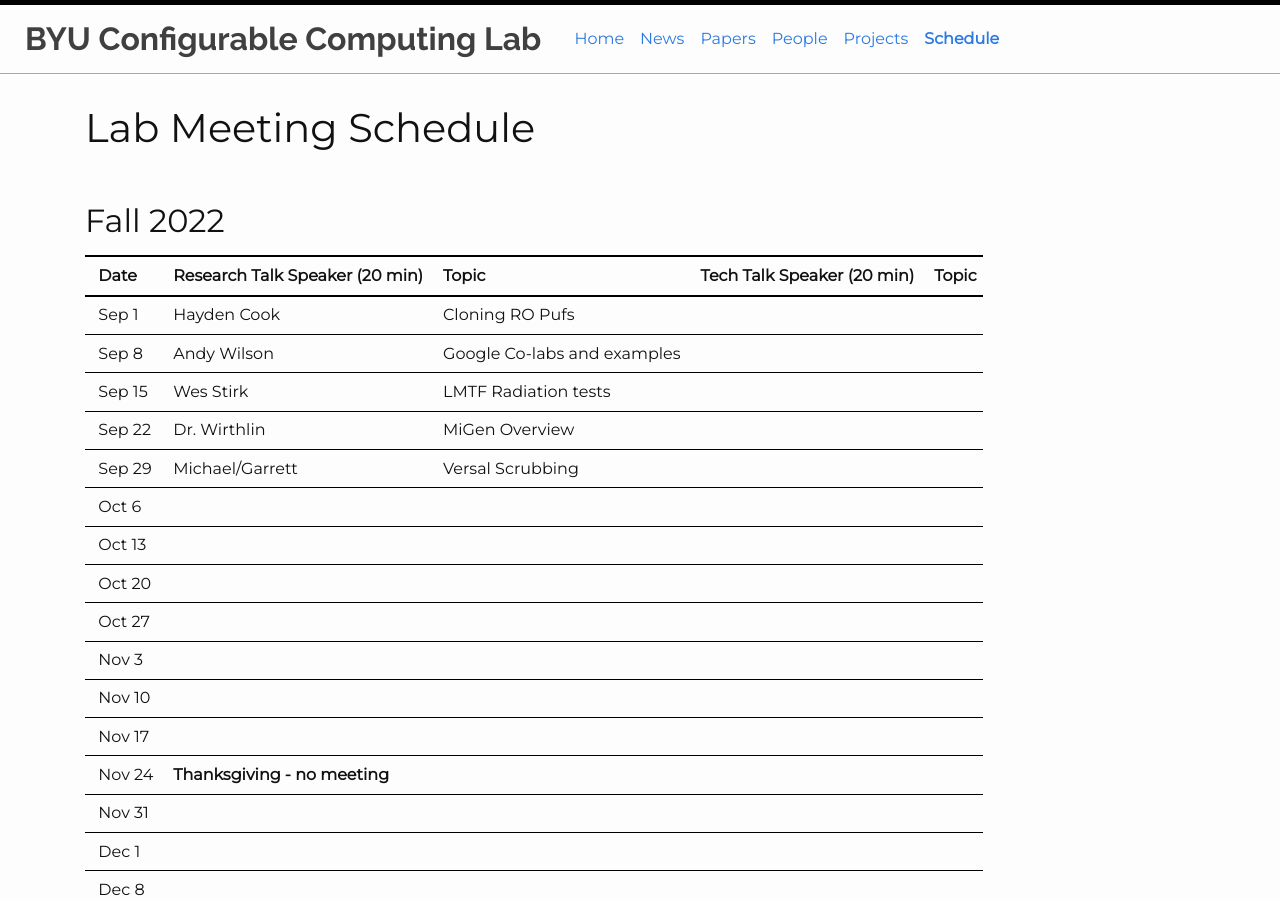
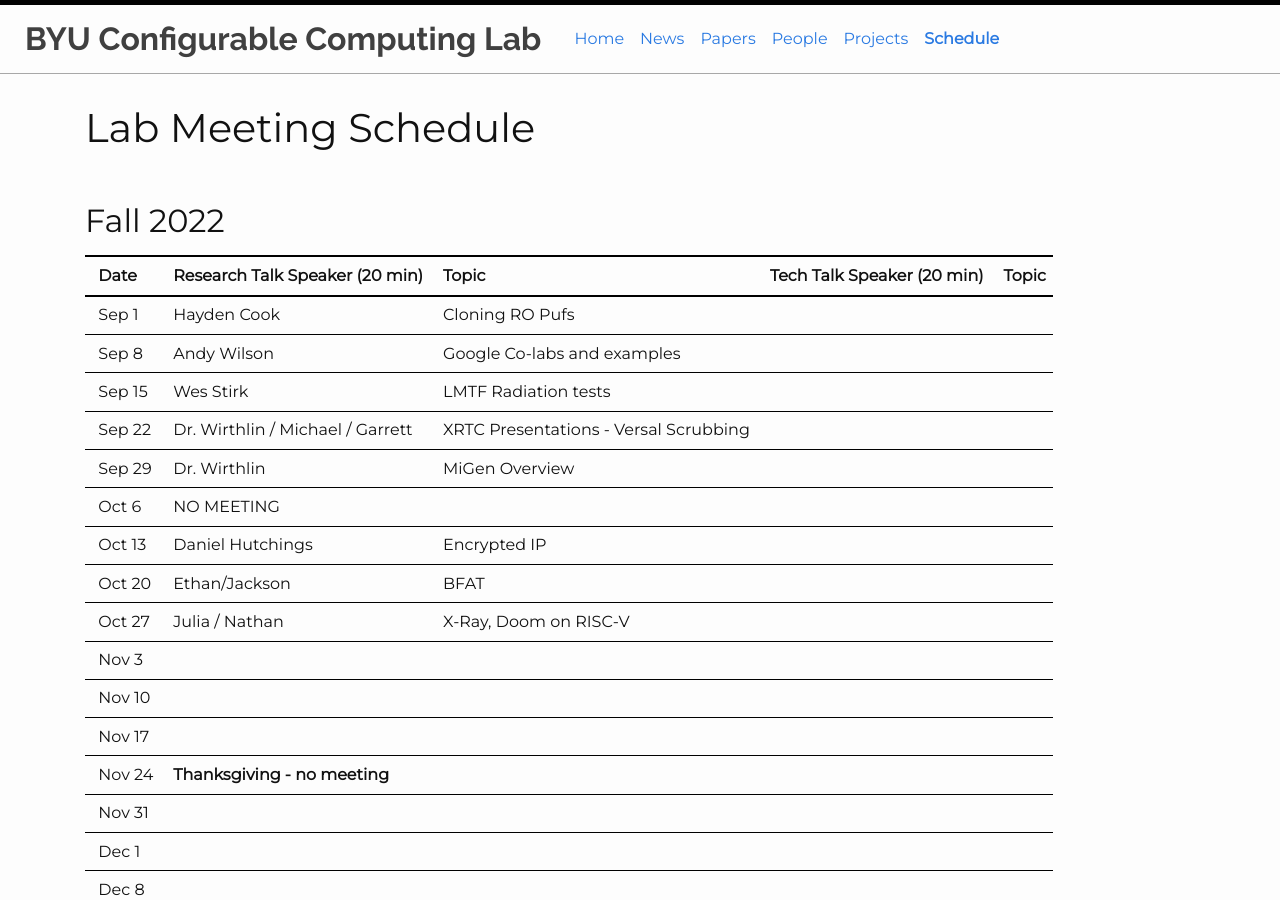
Before and after one commit to byuccl/byuccl.github.io, a Jekyll site: the page built from pages/schedule.md, in a window 1280 px wide and 900 px high. Built offline with Jekyll 4.4.1, drawn with Linux system fonts in a browser that asks for light colours; nearby versions of some CDN libraries.

Commit message:
schedule
Signed-off-by: Jeff Goeders <jeff.goeders@gmail.com>

```diff
--- a/pages/schedule.md
+++ b/pages/schedule.md
@@ -9,15 +9,15 @@ title: Schedule
 
 | Date      | Research Talk Speaker (20 min)    | Topic                     | Tech Talk Speaker (20 min)    | Topic            |
 |-----------|-----------------------------------|---------------------------|-------------------------------|------------------|
-| Sep 1     |  Hayden Cook     | Cloning RO Pufs | | |
-| Sep 8     |  Andy Wilson     | Google Co-labs and examples | | |
-| Sep 15    |  Wes Stirk                     | LMTF Radiation tests | | |
-| Sep 22    |  Dr. Wirthlin              | MiGen Overview | | |
-| Sep 29    |  Michael/Garrett          | Versal Scrubbing | | |
-| Oct 6     |                        | | | |
-| Oct 13    |      | | | |
-| Oct 20    |                   | | | |
-| Oct 27    |                                | | | |
+| Sep 1     |  Hayden Cook                      | Cloning RO Pufs | | |
+| Sep 8     |  Andy Wilson                      | Google Co-labs and examples | | |
+| Sep 15    |  Wes Stirk                        | LMTF Radiation tests | | |
+| Sep 22    |  Dr. Wirthlin / Michael / Garrett | XRTC Presentations - Versal Scrubbing  | | |
+| Sep 29    |  Dr. Wirthlin                     | MiGen Overview | | |
+| Oct 6     |  NO MEETING                       | | | |
+| Oct 13    |  Daniel Hutchings                 | Encrypted IP | | |
+| Oct 20    |  Ethan/Jackson                    | BFAT | | |
+| Oct 27    |  Julia / Nathan                   | X-Ray, Doom on RISC-V | | |
 | Nov 3     |                                   | | | |
 | Nov 10    |                           | | | |
 | Nov 17    |                                 | | | |
```
